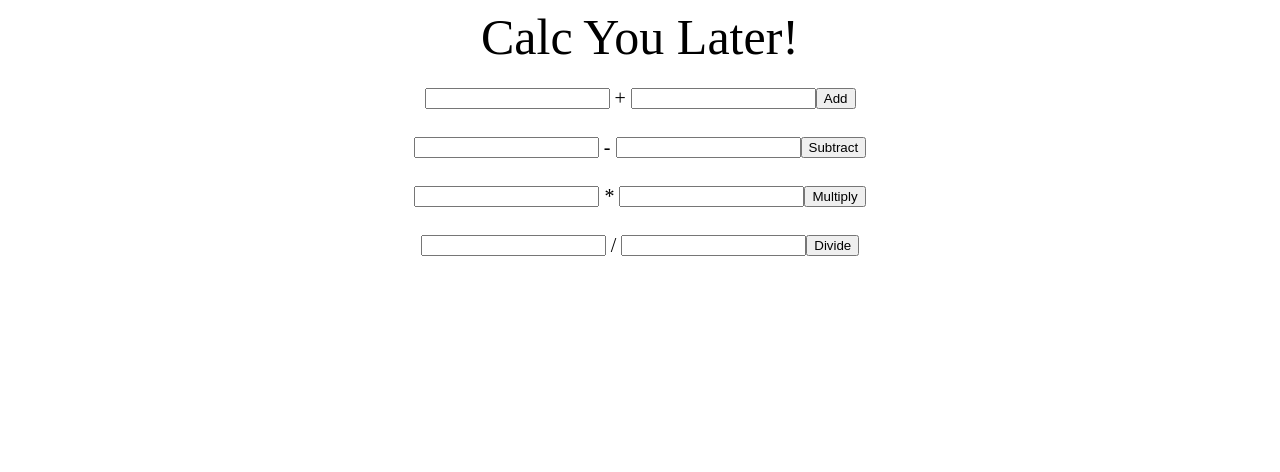
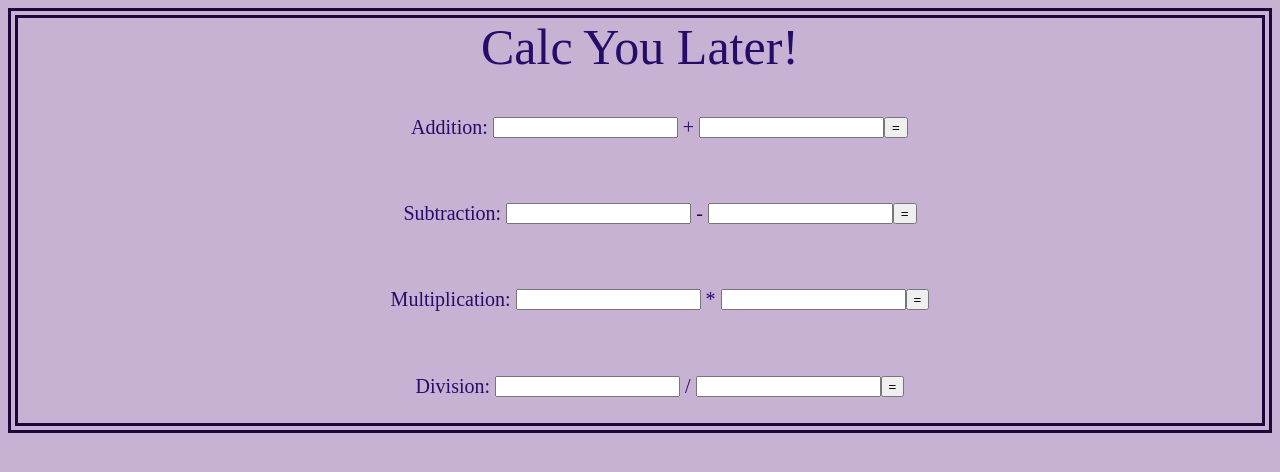
Before and after one commit to eliamue/lab-03b-calculator, a plain HTML site: page index.html in a window 1280 px wide. Drawn offline with Linux system fonts and the light colour scheme.

Commit message:
2 commit 2 quit

```diff
--- a/index.html
+++ b/index.html
@@ -11,34 +11,38 @@
     <header>Calc You Later!</header>
     <p></p>
     <section class="addition">
+        Addition:
         <input type="number" id="add1">
         <span id="plus"> + </span>
         <input type="number" id="add2">
-        <button id="add-btn">Add</button>
+        <button id="add-btn">=</button>
         <span id="add-result"></span>
     </section>
  <p></p>
     <section class="subtraction">
+        Subtraction:
         <input type="number" id="sbt1">
         <span id="minus"> - </span>
         <input type="number" id="sbt2">
-        <button id="sbt-btn">Subtract</button>
+        <button id="sbt-btn">=</button>
         <span id="sbt-result"></span>
     </section>
 <p></p>
     <section class="multiplication">
+        Multiplication:
         <input type="number" id="mpy1">
         <span id="times"> * </span>
         <input type="number" id="mpy2">
-        <button id="mpy-btn">Multiply</button>
+        <button id="mpy-btn">=</button>
         <span id="mpy-result"></span>
     </section>
 <p></p>
     <section class="division">
+        Division:
         <input type="number" id="dvd1">
         <span id="divide"> / </span>
         <input type="number" id="dvd2">
-        <button id="dvd-btn">Divide</button>
+        <button id="dvd-btn">=</button>
         <span id="dvd-result"></span>
     </section>
 
--- a/style.css
+++ b/style.css
@@ -1,15 +1,20 @@
 header {
     text-align: center;
     font-size: 50px;
+}
+body {
+    border: 10px double rgb(30, 4, 59);
+    background-color: rgba(193, 168, 207, 0.877);
+    color: rgb(37, 12, 104);
 }
 .addition {
     display: flex;
     justify-content: center;
     align-items: center;
     flex-direction: row;
-    padding: 5px;
-    border: 5px;
-    margin: 5px;
+    padding: 1px;
+    border: 1px;
+    margin: 1px;
     font-size: 20px;
     white-space: pre;
 }
@@ -17,10 +22,10 @@ header {
     display: flex;
     justify-content: center;
     align-items: center;
-    flex-direction: row;
-    padding: 5px;
-    border: 5px;
-    margin: 5px;
+    flex-direction: row;1
+    padding: 1px;
+    border: 1px;
+    margin: 1px;
     font-size: 20px;
     white-space: pre;
 }
@@ -29,9 +34,9 @@ header {
     justify-content: center;
     align-items: center;
     flex-direction: row;
-    padding: 5px;
-    border: 5px;
-    margin: 5px;
+    padding: 1px;
+    border: 1px;
+    margin: 1px;
     font-size: 20px;
     white-space: pre;
 }
@@ -40,9 +45,9 @@ header {
     justify-content: center;
     align-items: center;
     flex-direction: row;
-    padding: 5px;
-    border: 5px;
-    margin: 5px;
+    padding: 1px;
+    border: 1px;
+    margin: 1px;
     font-size: 20px;
     white-space: pre;
 }
```
